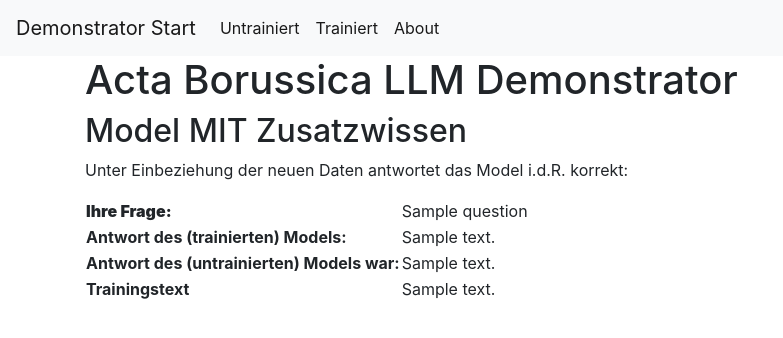
After one commit to temporis67/LexFlask, a Flask app: template templates/step2.html in a window 1280 px wide. The commit adds this page. Shown: the top 338 px of the page, without its empty margins (0-783 px from the left). Run offline with Flask 3, Linux system fonts and the light colour scheme; the template is opened without the code that fills it: most values are stand-ins (such as "Sample title", 1, 10 or a date in 2020); some libraries are stand-ins or nearby versions.

Commit message:
basic functionality for demonstrator

```diff
--- a/app.py
+++ b/app.py
@@ -1,10 +1,12 @@
 from flask import Flask, render_template, request
 from flask_socketio import SocketIO
+import my_llama
 
 app = Flask(__name__)
 app.config['SECRET_KEY'] = 'vnkdjnfjknfl1232#'
-socketio = SocketIO(app)
 
+antwort1 = ""
+infotext = my_llama.info_text
 
 @app.route('/')
 def index():  # put application's code here
@@ -20,11 +22,34 @@ def about():  # put application's code here
 def step1():
     if request.method == 'POST':
         result = request.form
+        question = result['question']
+    else:
+        question = "Wer lebte in Preußen?"
+
+    print("Frage: %s" % question)
+    answer = my_llama.run_step1(question)
+
+    return render_template("step1.html", question=question, answer=answer)
+
+
+@app.route('/step2', methods=['POST', 'GET'])
+def step2():
+    if request.method == 'POST':
+        result = request.form
 
         question = result['question']
-        print("Frage: %s" % question)
+        context = result['context']
+        answer_old = result['answer_old']
+    else:
+        question = "Wer lebte in Preußen?"
+        context = "In Preußen lebten die Preußen."
+        answer_old = "Unsinn"
 
-        return render_template("step1.html", result=result)
+    print("Frage: %s" % question)
+    answer = my_llama.run_step2(question, context)
 
-# if __name__ == '__main__':
-#     socketio.run(app, debug=True)
+    return render_template("step2.html", question=question, answer=answer, answer_old=answer_old, infotext=context)
+
+
+if __name__ == '__main__':
+    app.run(host="0.0.0.0", port="80", debug=True)
--- a/my_llama.py
+++ b/my_llama.py
@@ -1,4 +1,5 @@
 from llama_cpp import Llama
+from flask import flash
 
 import time
 import my_tools
@@ -7,26 +8,26 @@ import my_tools
 n_gpu_layers = 43  # Change this value based on your model and your GPU VRAM pool.
 n_batch = 512  # Should be between 1 and n_ctx, consider the amount of VRAM in your GPU.
 
+model_name = "spicyboros-13b-2.2.Q5_K_M.gguf"
+
 
 # prepare the template we will use when prompting the AI
-template = """Use the following pieces of information to answer the user's question.
+template2 = """Use the following pieces of information to answer the user's question.
 Act if as if you're responding to documentation questions.
-If you don't know the answer exactly, just say so.
-Context:
-Es folgt eine Aufzählung der preußischen Könige mit ihren Geburtstagen und Sterbedaten:
-Friedrich I. wurde am 11. Juli 1657 geboren und verstarb am 25. Februar 1713.
-Friedrich Wilhelm I. wurde am 14. August 1688 geboren und verstarb am 31. Mai 1740.
-Friedrich II. wurde am 24. Januar 1712 geboren und verstarb am 17. August 1786.
-Friedrich Wilhelm II. wurde am 25. September 1744 geboren und verstarb am 16. November 1797.
-Friedrich Wilhelm III. wurde am 3. August 1770 geboren und verstarb am 7. Juni 1840.
-Friedrich Wilhelm IV. wurde am 15. Oktober 1795 geboren und verstarb am 2. Januar 1861.
-Wilhelm I. wurde am 22. März 1797 geboren und verstarb am 9. März 1888.
-Friedrich III. wurde am 18. Oktober 1831 geboren und verstarb am 15. Juni 1888.
-Wilhelm II. wurde am 27. Januar 1859 geboren und verstarb am 4. Juni 1941.
-Question: Wann lebte König Friedrich Wilhelm der II. von Preußen?
+Context: {context}
+Question: {question}
 Answer in german language.
 Helpful answer:
 """
+
+template1 = """Use the following pieces of information to answer the user's question.
+Act if as if you're responding to documentation questions.
+Context:
+Question: {question}
+Answer in german language.
+Helpful answer:
+"""
+
 
 info_text = """
 Es folgt eine Aufzählung der preußischen Könige mit ihren Geburtstagen und Sterbedaten:
@@ -39,42 +40,52 @@ Friedrich Wilhelm IV. wurde am 15. Oktober 1795 geboren und verstarb am 2. Janua
 Wilhelm I. wurde am 22. März 1797 geboren und verstarb am 9. März 1888.
 Friedrich III. wurde am 18. Oktober 1831 geboren und verstarb am 15. Juni 1888.
 Wilhelm II. wurde am 27. Januar 1859 geboren und verstarb am 4. Juni 1941.
+Werner von Alvensleben wurde am 20.7.1840 geboren und verstarb am 19.2.1929.
 """
+def run_step(prompt):
+
+    time_start = time.time()
+    print("Prompt: %s" % prompt)
+
+    flash("Loading model: %s" % model_name)
+    # load the large language model file
+    LLM = Llama(model_path="/main/PyCharm-Projects/lexbolo/models/gguf/" + model_name,
+                n_ctx=2048,
+                n_gpu_layers=n_gpu_layers,
+                n_batch=n_batch)
+    time_to_load = time.time() - time_start
+    print("loaded model %s in %s seconds" % (model_name, time_to_load))
+
+    # generate a response
+    output = LLM(prompt,
+                 max_tokens=256,
+                 stop=["Q:", "\n"],
+                 echo=False,
+                 temperature=0,
+                 top_p=0,
+                 top_k=1,
+                 )
+
+    time_query= time.time() - time_start - time_to_load
+    print("Query executed in %s seconds" % time_query)
+
+    # display the response
+    answer = output["choices"][0]["text"]
+
+    time_elapsed = time.time() - time_start
+    print(answer)
+    flash(f'{model_name} response time: {time_elapsed:.02f} sec')
+
+    return answer
 
 
+def run_step1(question):
+    prompt = template1.format(question=question)
+    return run_step(prompt)
 
+def run_step2(question, context):
+    prompt = template2.format(question=question, context=context)
+    return run_step(prompt)
 
-# create a text prompt
-# prompt = "Q: Wann wurde Friedrich Wilhelm der III. geboren? A: "
-
-prompt = template
-
-model_name = "spicyboros-13b-2.2.Q5_K_M.gguf"
-
-
-time_start = time.time()
-
-# load the large language model file
-LLM = Llama(model_path="models/gguf/" + model_name,
-            n_gpu_layers=n_gpu_layers,
-            n_batch=n_batch)
-
-# generate a response
-output = LLM(prompt,
-             max_tokens=256,
-             stop=["Q:", "\n"],
-             echo=True,
-             temperature=0,
-             top_p=0,
-             top_k=1,
-             )
-
-time_elapsed = time.time() - time_start
-
-# display the response
-result = output["choices"][0]["text"]
-
-print(result)
-print(f'{model_name} response time: {time_elapsed:.02f} sec')
-
-my_tools.log_benchmark(model_name, prompt, time_elapsed, result)
+#
+# my_tools.log_benchmark(model_name, prompt, time_elapsed, result)
--- a/templates/base.html
+++ b/templates/base.html
@@ -12,7 +12,7 @@
   </head>
   <body>
     <nav class="navbar navbar-expand-md navbar-light bg-light">
-        <a class="navbar-brand" href="{{ url_for('index')}}">Demonstrator</a>
+        <a class="navbar-brand" href="{{ url_for('index')}}">Demonstrator Start</a>
 
         <button class="navbar-toggler" type="button" data-toggle="collapse" data-target="#navbarNav" aria-controls="navbarNav" aria-expanded="false" aria-label="Toggle navigation">
             <span class="navbar-toggler-icon"></span>
@@ -21,7 +21,10 @@
         <div class="collapse navbar-collapse" id="navbarNav">
             <ul class="navbar-nav">
                 <li class="nav-item active">
-                    <a class="nav-link" href="{{ url_for('step1')}}">Schritt 1</a>
+                    <a class="nav-link" href="{{ url_for('step1')}}">Untrainiert</a>
+                </li>
+                <li class="nav-item active">
+                    <a class="nav-link" href="{{ url_for('step2')}}">Trainiert</a>
                 </li>
                 <li class="nav-item active">
                     <a class="nav-link" href="{{ url_for('about')}}">About</a>
--- /dev/null
+++ b/templates/step2.html
@@ -0,0 +1,27 @@
+{% extends 'base.html' %}
+
+{% block content %}
+    <h1>{% block title %} Acta Borussica LLM Demonstrator {% endblock %}</h1>
+    <h2>Model MIT Zusatzwissen</h2>
+
+    <p>Unter Einbeziehung der neuen Daten antwortet das Model i.d.R. korrekt:</p>
+  <table>
+
+            <tr>
+                <th><strong>Ihre Frage:</strong></th>
+               <td> {{ question }} </td>
+            </tr>
+              <tr>
+               <th>Antwort des (trainierten) Models:</th>
+               <td> {{ answer }} </td>
+            </tr>
+                <tr>
+               <th>Antwort des (untrainierten) Models war:</th>
+               <td> {{ answer_old }} </td>
+            </tr>
+  <tr><th>Trainingstext</th><td>{{ infotext }}</td></tr>
+
+
+      </table>
+
+{% endblock %}
```
Also changed, not shown: templates/index.html (+7 -4 lines), templates/step1.html (+34 -5 lines).
